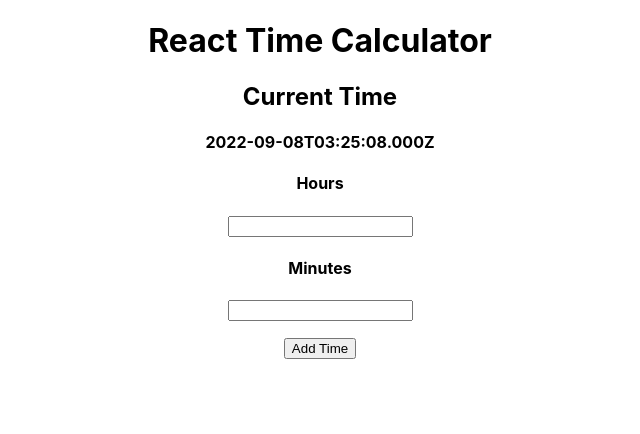
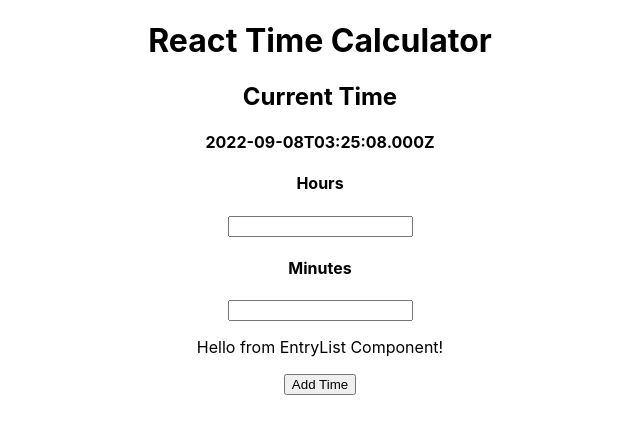
Before and after one commit to jffelix/React-Time-Calculator, a React (Create React App) app in the folder react-time-calculator/: page / in a window 1280 px wide. Shown: the top 434 px of the page, without its empty margins (320-960 px from the left). Built offline with nearby package versions, Linux system fonts and the light colour scheme.

Commit message:
Added EntryList.js

```diff
--- a/react-time-calculator/src/App.js
+++ b/react-time-calculator/src/App.js
@@ -1,6 +1,7 @@
 // import logo from './logo.svg';
 import './App.css';
 import React, { useState, useEffect } from "react";
+import EntryList from "./sub-components/EntryList.js";
 
 function App() {
 
@@ -30,6 +31,10 @@ function App() {
         <div className="minutesInput">
           <h4>Minutes</h4>
           <input/>
+        </div>
+        <p></p>
+        <div className="entryList">
+          <EntryList />
         </div>
         <p></p>
         <div className="addTime">
--- /dev/null
+++ b/react-time-calculator/src/sub-components/EntryList.js
@@ -0,0 +1,10 @@
+import React, { useState, useEffect } from "react";
+
+function EntryList() {
+
+    return (
+        <div>Hello from EntryList Component!</div>
+    )
+}
+
+export default EntryList;
```
Also changed, not shown: 2 other files (tests, documents, lock files or other folders).
